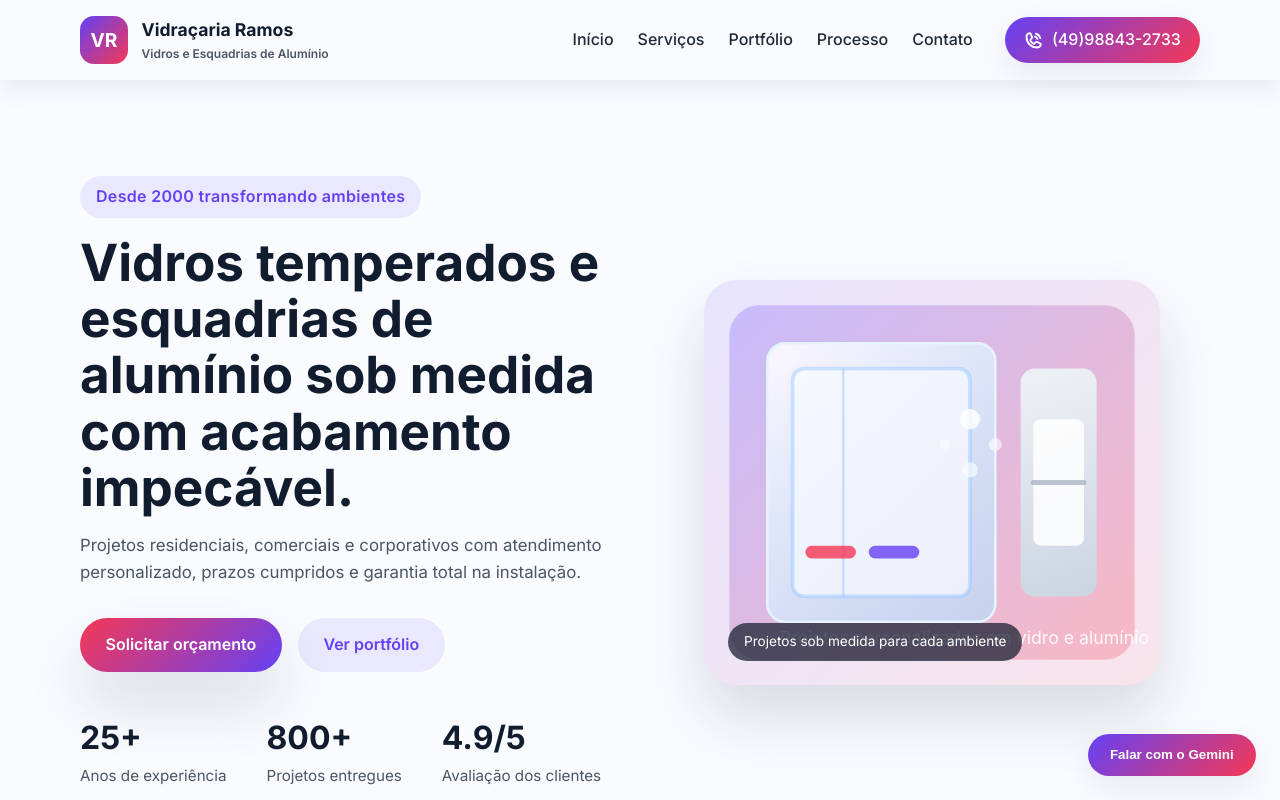
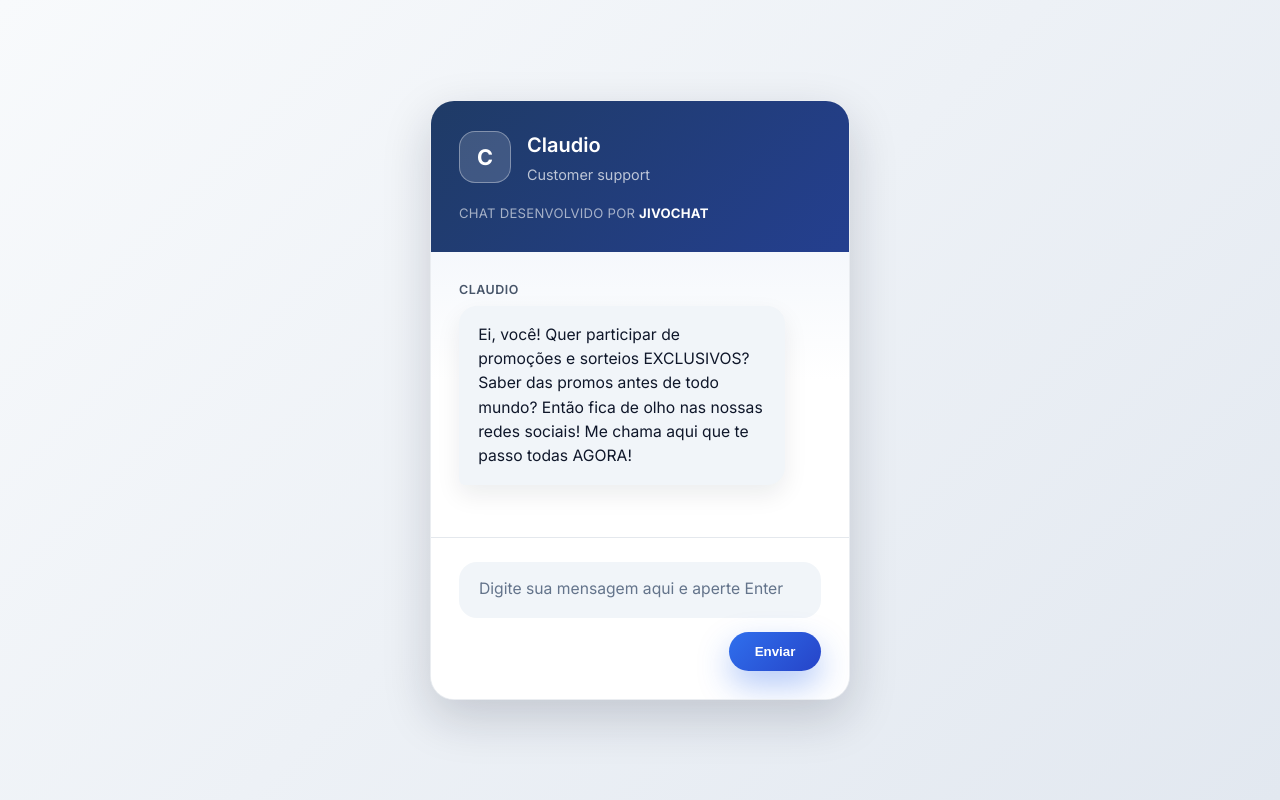
Before and after one commit to paulohramoss/landing-page, a React (Vite) app: page / in a window 1280 px wide. Shown: the top 800 px of the page. Built offline with nearby package versions, Linux system fonts and the light colour scheme.

Commit message:
Create JivoChat inspired single-page layout

```diff
--- a/src/App.tsx
+++ b/src/App.tsx
@@ -1,42 +1,8 @@
-import { useMemo } from 'react';
-import { motion } from 'framer-motion';
-import Header from './components/Header';
-import Footer from './components/Footer';
-import Hero from './sections/Hero';
-import Services from './sections/Services';
-import Highlights from './sections/Highlights';
-import Portfolio from './sections/Portfolio';
-import Testimonials from './sections/Testimonials';
-import Contact from './sections/Contact';
-import CallToAction from './sections/CallToAction';
-import Process from './sections/Process';
 import GeminiChat from './components/GeminiChat';
 
 function App(): JSX.Element {
-  const fadeIn = useMemo(
-    () => ({
-      hidden: { opacity: 0, y: 40 },
-      visible: { opacity: 1, y: 0 }
-    }),
-    []
-  );
-
   return (
-    <div className="app-shell">
-      <Header />
-      <main>
-        <Hero animation={fadeIn} />
-        <motion.div initial="hidden" whileInView="visible" viewport={{ once: true, amount: 0.2 }} variants={fadeIn}>
-          <Services />
-        </motion.div>
-        <Highlights />
-        <Portfolio />
-        <Process />
-        <Testimonials />
-        <CallToAction />
-        <Contact />
-      </main>
-      <Footer />
+    <div className="chat-page">
       <GeminiChat />
     </div>
   );
--- a/src/components/GeminiChat.tsx
+++ b/src/components/GeminiChat.tsx
@@ -57,7 +57,7 @@ function getInitialMessages(): GeminiChatMessage[] {
     id: INITIAL_GREETING_ID,
     role: "model",
     content:
-      "Olá! Sou o assistente virtual da Vidraçaria Ramos. Posso ajudar com informações sobre nossos produtos, prazos e orçamentos. Como posso te ajudar hoje?",
+      "Ei, você! Quer participar de promoções e sorteios EXCLUSIVOS? Saber das promos antes de todo mundo? Então fica de olho nas nossas redes sociais! Me chama aqui que te passo todas AGORA!",
   };
 
   if (typeof window === "undefined") {
@@ -89,7 +89,6 @@ function getInitialMessages(): GeminiChatMessage[] {
 }
 
 function GeminiChat(): JSX.Element {
-  const [isOpen, setIsOpen] = useState(false);
   const [inputValue, setInputValue] = useState("");
   const [isLoading, setIsLoading] = useState(false);
   const [messages, setMessages] =
@@ -218,47 +217,34 @@ function GeminiChat(): JSX.Element {
       ));
 
   useEffect(() => {
-    if (!isOpen) {
-      return;
-    }
-
     const container = messagesContainerRef.current;
 
     if (container) {
       container.scrollTo({ top: container.scrollHeight, behavior: "smooth" });
     }
-  }, [isOpen, messages]);
+  }, [messages]);
 
   return (
-    <div className={`gemini-chat ${isOpen ? "gemini-chat--open" : ""}`}>
-      <button
-        type="button"
-        className="gemini-chat__toggle"
-        onClick={() => setIsOpen((open) => !open)}
-        aria-expanded={isOpen}
-        aria-controls={isOpen ? "gemini-chat-panel" : undefined}
-      >
-        {isOpen ? "Fechar assistente" : "Falar com o Gemini"}
-      </button>
-
-      {isOpen && (
-        <div
-          id="gemini-chat-panel"
-          className="gemini-chat__panel"
-          role="dialog"
-          aria-label="Assistente virtual Gemini"
-        >
-          <header className="gemini-chat__header">
-            <h2>Assistente Gemini</h2>
-            <p>
-              Converse com a IA do Google para tirar dúvidas sobre nossos
-              serviços.
-            </p>
+    <div className="jivo-chat" role="application" aria-label="Atendimento on-line">
+      <div className="jivo-chat__card" role="dialog" aria-labelledby="jivo-chat-title">
+        <header className="jivo-chat__header">
+          <div className="jivo-chat__header-main">
+            <span className="jivo-chat__avatar" aria-hidden="true">
+              C
+            </span>
+            <div className="jivo-chat__agent">
+              <h2 id="jivo-chat-title">Claudio</h2>
+              <span>Customer support</span>
+            </div>
+          </div>
+          <span className="jivo-chat__brand">
+            Chat desenvolvido por <strong>jivochat</strong>
+          </span>
         </header>
 
         <div
           ref={messagesContainerRef}
-            className="gemini-chat__messages"
+          className="jivo-chat__messages"
           role="log"
           aria-live="polite"
           aria-busy={isLoading}
@@ -266,85 +252,66 @@ function GeminiChat(): JSX.Element {
           {messages.map((message) => (
             <div
               key={message.id}
-                className={`gemini-chat__message gemini-chat__message--${message.role}`}
+              className={`jivo-chat__message jivo-chat__message--${message.role}`}
             >
-                <span
-                  className="gemini-chat__message-avatar"
-                  aria-hidden="true"
-                >
+              <span className="jivo-chat__message-author">
                 {message.role === "user"
                   ? "Você"
                   : message.role === "model"
-                    ? "G"
-                    : "!"}
-                </span>
-                <div className="gemini-chat__message-body">
-                  <span className="gemini-chat__message-label">
-                    {message.role === "user"
-                      ? "Você"
-                      : message.role === "model"
-                      ? "Assistente Gemini"
+                  ? "Claudio"
                   : "Aviso"}
               </span>
-                  <div className="gemini-chat__message-content">
+              <div className="jivo-chat__message-bubble">
                 {renderMessage(message)}
-                  </div>
               </div>
             </div>
           ))}
           {isLoading && (
-              <div
-                className="gemini-chat__typing"
-                role="status"
-                aria-live="polite"
-              >
-                <span className="gemini-chat__typing-dots" aria-hidden="true">
+            <div className="jivo-chat__typing" role="status" aria-live="polite">
+              <span className="jivo-chat__typing-dots" aria-hidden="true">
                 <span />
                 <span />
                 <span />
               </span>
-                <span className="gemini-chat__typing-label">
-                  Gemini está digitando…
-                </span>
+              <span className="jivo-chat__typing-label">Claudio está digitando…</span>
             </div>
           )}
         </div>
 
-          <form className="gemini-chat__composer" onSubmit={handleSubmit}>
-            <label htmlFor="gemini-chat-input" className="gemini-chat__label">
-              Mensagem
+        <form className="jivo-chat__composer" onSubmit={handleSubmit}>
+          <label htmlFor="jivo-chat-input" className="jivo-chat__label">
+            Digite sua mensagem
           </label>
           <textarea
-              id="gemini-chat-input"
+            id="jivo-chat-input"
             name="message"
             placeholder={
               isConfigured
-                  ? "Escreva sua dúvida... (Enter para enviar, Shift + Enter para nova linha)"
-                  : "Configure a chave de API do Gemini para ativar o assistente."
+                ? "Digite sua mensagem aqui e aperte Enter"
+                : "Configure a chave de API do Gemini para ativar o chat."
             }
             value={inputValue}
             onChange={(event) => setInputValue(event.target.value)}
             onKeyDown={handleKeyDown}
             disabled={!isConfigured || isLoading}
-              rows={3}
+            rows={1}
             required
           />
           <button
             type="submit"
-              className="gemini-chat__submit"
+            className="jivo-chat__submit"
             disabled={!isConfigured || isLoading}
           >
             {isLoading ? "Enviando..." : "Enviar"}
           </button>
           {!isConfigured && (
-              <p className="gemini-chat__hint">
-                Adicione a variável <code>VITE_GEMINI_API_KEY</code> ao arquivo
-                de ambiente para ativar o chat.
+            <p className="jivo-chat__hint">
+              Adicione a variável <code>VITE_GEMINI_API_KEY</code> ao arquivo de
+              ambiente para ativar o chat.
             </p>
           )}
         </form>
       </div>
-      )}
     </div>
   );
 }
--- a/src/styles/gemini-chat.css
+++ b/src/styles/gemini-chat.css
@@ -1,202 +1,245 @@
-.gemini-chat {
-  position: fixed;
-  bottom: 1.5rem;
-  right: 1.5rem;
-  z-index: 20;
+.jivo-chat {
+  width: min(100%, 420px);
+}
+
+.jivo-chat__card {
   display: flex;
   flex-direction: column;
+  height: min(600px, 80vh);
+  border-radius: 24px;
+  overflow: hidden;
+  box-shadow: 0 18px 48px rgba(15, 23, 42, 0.18);
+  background: #ffffff;
+  border: 1px solid rgba(148, 163, 184, 0.2);
+}
+
+.jivo-chat__header {
+  display: flex;
+  flex-direction: column;
+  gap: 1.1rem;
+  padding: 1.75rem;
+  background: linear-gradient(135deg, #1f3b66, #243f8f);
+  color: #ffffff;
+}
+
+.jivo-chat__header-main {
+  display: flex;
+  align-items: center;
   gap: 1rem;
 }
 
-.gemini-chat__toggle {
-  padding: 0.85rem 1.4rem;
+.jivo-chat__avatar {
+  display: grid;
+  place-items: center;
+  width: 52px;
+  height: 52px;
+  border-radius: 16px;
+  background: rgba(255, 255, 255, 0.14);
+  font-weight: 700;
+  font-size: 1.35rem;
+  box-shadow: inset 0 0 0 1px rgba(255, 255, 255, 0.35);
+}
+
+.jivo-chat__agent h2 {
+  margin: 0;
+  font-size: 1.25rem;
+  font-weight: 600;
+}
+
+.jivo-chat__agent span {
+  display: block;
+  margin-top: 0.1rem;
+  font-size: 0.9rem;
+  color: rgba(255, 255, 255, 0.7);
+}
+
+.jivo-chat__brand {
+  font-size: 0.82rem;
+  letter-spacing: 0.02em;
+  text-transform: uppercase;
+  color: rgba(255, 255, 255, 0.6);
+}
+
+.jivo-chat__brand strong {
+  color: #ffffff;
+}
+
+.jivo-chat__messages {
+  flex: 1;
+  padding: 1.75rem;
+  display: flex;
+  flex-direction: column;
+  gap: 1.5rem;
+  overflow-y: auto;
+  background: linear-gradient(180deg, #f5f8fc 0%, #ffffff 45%);
+}
+
+.jivo-chat__messages::-webkit-scrollbar {
+  width: 10px;
+}
+
+.jivo-chat__messages::-webkit-scrollbar-thumb {
+  background: rgba(148, 163, 184, 0.55);
+  border-radius: 999px;
+}
+
+.jivo-chat__message {
+  display: flex;
+  flex-direction: column;
+  align-items: flex-start;
+  gap: 0.35rem;
+  max-width: 90%;
+}
+
+.jivo-chat__message--user {
+  margin-left: auto;
+  align-items: flex-end;
+}
+
+.jivo-chat__message-author {
+  font-size: 0.78rem;
+  font-weight: 600;
+  text-transform: uppercase;
+  letter-spacing: 0.04em;
+  color: #475569;
+}
+
+.jivo-chat__message--user .jivo-chat__message-author {
+  color: #334155;
+}
+
+.jivo-chat__message-bubble {
+  padding: 1.05rem 1.2rem;
+  border-radius: 18px 18px 18px 6px;
+  background: #f1f5f9;
+  color: #0f172a;
+  line-height: 1.55;
+  font-size: 0.98rem;
+  box-shadow: 0 10px 24px rgba(15, 23, 42, 0.08);
+}
+
+.jivo-chat__message--user .jivo-chat__message-bubble {
+  border-radius: 18px 18px 6px 18px;
+  background: linear-gradient(135deg, #2f6fed, #2644c8);
+  color: #ffffff;
+}
+
+.jivo-chat__message-bubble p {
+  margin: 0;
+}
+
+.jivo-chat__typing {
+  display: inline-flex;
+  align-items: center;
+  gap: 0.75rem;
+  padding: 0.75rem 1rem;
+  background: rgba(148, 163, 184, 0.14);
+  border-radius: 999px;
+  color: #475569;
+  font-size: 0.85rem;
+}
+
+.jivo-chat__typing-dots {
+  display: inline-flex;
+  gap: 0.35rem;
+}
+
+.jivo-chat__typing-dots span {
+  width: 8px;
+  height: 8px;
+  border-radius: 50%;
+  background: #1f3b66;
+  opacity: 0.4;
+  animation: jivo-chat-bounce 1.2s infinite ease-in-out;
+}
+
+.jivo-chat__typing-dots span:nth-child(2) {
+  animation-delay: 0.2s;
+}
+
+.jivo-chat__typing-dots span:nth-child(3) {
+  animation-delay: 0.4s;
+}
+
+.jivo-chat__composer {
+  display: flex;
+  flex-direction: column;
+  gap: 0.9rem;
+  padding: 1.5rem 1.75rem 1.75rem;
+  background: #ffffff;
+  border-top: 1px solid rgba(148, 163, 184, 0.25);
+}
+
+.jivo-chat__label {
+  position: absolute;
+  width: 1px;
+  height: 1px;
+  padding: 0;
+  margin: -1px;
+  overflow: hidden;
+  clip: rect(0, 0, 0, 0);
+  white-space: nowrap;
+  border: 0;
+}
+
+.jivo-chat__composer textarea {
+  border: none;
+  resize: none;
+  padding: 1rem 1.25rem;
+  border-radius: 18px;
+  background: #f1f5f9;
+  font-size: 0.98rem;
+  color: #0f172a;
+  min-height: 56px;
+  line-height: 1.4;
+  font-family: inherit;
+}
+
+.jivo-chat__composer textarea:focus {
+  outline: 2px solid rgba(37, 99, 235, 0.5);
+  outline-offset: 2px;
+}
+
+.jivo-chat__composer textarea::placeholder {
+  color: #64748b;
+}
+
+.jivo-chat__submit {
+  align-self: flex-end;
+  padding: 0.75rem 1.6rem;
   border-radius: 999px;
   border: none;
+  background: linear-gradient(135deg, #2f6fed, #2644c8);
+  color: #ffffff;
+  font-weight: 600;
   cursor: pointer;
-  font-weight: 600;
-  background: linear-gradient(135deg, var(--color-primary), var(--color-secondary));
-  color: #fff;
-  box-shadow: var(--shadow-sm);
+  box-shadow: 0 14px 32px rgba(37, 99, 235, 0.35);
   transition: transform 0.2s ease, box-shadow 0.2s ease;
 }
 
-.gemini-chat__toggle:hover {
-  transform: translateY(-2px);
-  box-shadow: var(--shadow-lg);
+.jivo-chat__submit:disabled {
+  cursor: not-allowed;
+  opacity: 0.65;
+  box-shadow: none;
 }
 
-.gemini-chat__panel {
-  width: clamp(320px, 38vw, 480px);
-  max-height: min(78vh, 720px);
-  display: flex;
-  flex-direction: column;
-  background: var(--color-surface);
-  border-radius: 20px;
-  box-shadow: var(--shadow-lg);
-  overflow: hidden;
-  border: 1px solid rgba(18, 28, 47, 0.08);
-  backdrop-filter: blur(6px);
+.jivo-chat__submit:not(:disabled):hover {
+  transform: translateY(-2px);
+  box-shadow: 0 18px 36px rgba(37, 99, 235, 0.45);
 }
 
-.gemini-chat__header {
-  display: flex;
-  flex-direction: column;
-  gap: 0.35rem;
-  padding: 1.5rem 1.75rem 1.25rem;
-  background: linear-gradient(135deg, rgba(101, 65, 245, 0.16), rgba(245, 56, 85, 0.14));
+.jivo-chat__hint {
+  margin: 0;
+  font-size: 0.8rem;
+  color: #475569;
 }
 
-.gemini-chat__header h2 {
-  margin: 0;
-  font-size: 1.1rem;
-  color: var(--color-dark);
-}
-
-.gemini-chat__header p {
-  margin: 0;
-  color: var(--color-muted);
-  font-size: 0.9rem;
-}
-
-.gemini-chat__messages {
-  flex: 1;
-  overflow-y: auto;
-  padding: 1.5rem 1.75rem;
-  display: flex;
-  flex-direction: column;
-  gap: 1.2rem;
-  background: rgba(249, 251, 255, 0.9);
-  scroll-behavior: smooth;
-}
-
-.gemini-chat__messages::-webkit-scrollbar {
-  width: 8px;
-}
-
-.gemini-chat__messages::-webkit-scrollbar-thumb {
-  background: rgba(101, 65, 245, 0.25);
-  border-radius: 999px;
-}
-
-.gemini-chat__message {
-  display: flex;
-  align-items: flex-end;
-  gap: 0.75rem;
-}
-
-.gemini-chat__message--user {
-  flex-direction: row-reverse;
-}
-
-.gemini-chat__message-avatar {
-  display: inline-flex;
-  align-items: center;
-  justify-content: center;
-  width: 2.25rem;
-  height: 2.25rem;
-  border-radius: 50%;
-  font-size: 0.7rem;
-  font-weight: 700;
-  letter-spacing: 0.02em;
-  background: linear-gradient(135deg, rgba(101, 65, 245, 0.18), rgba(245, 56, 85, 0.18));
-  color: var(--color-primary);
-  box-shadow: inset 0 0 0 1px rgba(101, 65, 245, 0.2);
-}
-
-.gemini-chat__message--user .gemini-chat__message-avatar {
-  background: linear-gradient(135deg, rgba(245, 56, 85, 0.18), rgba(101, 65, 245, 0.18));
-  color: var(--color-secondary);
-}
-
-.gemini-chat__message-body {
-  max-width: 100%;
-  display: grid;
-  gap: 0.35rem;
-}
-
-.gemini-chat__message-label {
-  font-size: 0.75rem;
-  font-weight: 600;
-  text-transform: uppercase;
-  letter-spacing: 0.04em;
-  color: var(--color-muted);
-}
-
-.gemini-chat__message--user .gemini-chat__message-label {
-  text-align: right;
-}
-
-.gemini-chat__message-content {
-  padding: 0.85rem 1rem;
-  border-radius: 16px;
-  background: #fff;
-  box-shadow: var(--shadow-sm);
-  color: var(--color-text);
-  line-height: 1.55;
-  font-size: 0.95rem;
-  white-space: pre-wrap;
-}
-
-.gemini-chat__message--user .gemini-chat__message-content {
-  background: linear-gradient(135deg, rgba(101, 65, 245, 0.14), rgba(245, 56, 85, 0.12));
-  color: #1e1b4b;
-}
-
-.gemini-chat__message--model .gemini-chat__message-content {
-  border: 1px solid rgba(101, 65, 245, 0.1);
-}
-
-.gemini-chat__message--error .gemini-chat__message-content {
-  background: rgba(245, 56, 85, 0.12);
-  color: #7f1d1d;
-  border: 1px solid rgba(245, 56, 85, 0.2);
-}
-
-.gemini-chat__typing {
-  display: inline-flex;
-  align-items: center;
-  gap: 0.75rem;
-  padding: 0.85rem 1rem;
-  align-self: flex-start;
-  background: rgba(255, 255, 255, 0.9);
-  border-radius: 999px;
-  box-shadow: inset 0 0 0 1px rgba(101, 65, 245, 0.1), var(--shadow-xs);
-  color: var(--color-muted);
-  font-size: 0.85rem;
-}
-
-.gemini-chat__typing-dots {
-  display: inline-flex;
-  gap: 0.3rem;
-}
-
-.gemini-chat__typing-dots span {
-  width: 8px;
-  height: 8px;
-  border-radius: 50%;
-  background: var(--color-primary);
-  opacity: 0.4;
-  animation: gemini-chat-bounce 1.2s infinite ease-in-out;
-}
-
-.gemini-chat__typing-dots span:nth-child(2) {
-  animation-delay: 0.2s;
-}
-
-.gemini-chat__typing-dots span:nth-child(3) {
-  animation-delay: 0.4s;
-}
-
-.gemini-chat__typing-label {
-  font-weight: 500;
-}
-
-@keyframes gemini-chat-bounce {
+@keyframes jivo-chat-bounce {
   0%,
   80%,
   100% {
     transform: scale(0.6);
-    opacity: 0.35;
+    opacity: 0.3;
   }
   40% {
     transform: scale(1);
@@ -204,82 +247,13 @@
   }
 }
 
-.gemini-chat__composer {
-  border-top: 1px solid rgba(18, 28, 47, 0.08);
-  padding: 1rem 1.5rem 1.25rem;
-  display: flex;
-  flex-direction: column;
-  gap: 0.75rem;
-  background: var(--color-surface);
-}
-
-.gemini-chat__label {
-  font-size: 0.85rem;
-  font-weight: 600;
-  color: var(--color-muted);
-}
-
-.gemini-chat__composer textarea {
-  resize: vertical;
-  min-height: 96px;
-  padding: 0.85rem 1rem;
-  border-radius: 14px;
-  border: 1px solid rgba(18, 28, 47, 0.12);
-  font-family: inherit;
-  font-size: 0.95rem;
-  transition: border-color 0.2s ease, box-shadow 0.2s ease;
-}
-
-.gemini-chat__composer textarea:focus {
-  outline: none;
-  border-color: rgba(101, 65, 245, 0.8);
-  box-shadow: 0 0 0 3px rgba(101, 65, 245, 0.12);
-}
-
-.gemini-chat__composer textarea:disabled {
-  background: rgba(18, 28, 47, 0.04);
-  cursor: not-allowed;
-}
-
-.gemini-chat__submit {
-  align-self: flex-end;
-  padding: 0.75rem 1.6rem;
-  border-radius: 999px;
-  border: none;
-  background: linear-gradient(135deg, var(--color-primary), var(--color-secondary));
-  color: #fff;
-  font-weight: 600;
-  cursor: pointer;
-  box-shadow: var(--shadow-sm);
-  transition: transform 0.2s ease, box-shadow 0.2s ease;
-}
-
-.gemini-chat__submit:disabled {
-  cursor: not-allowed;
-  opacity: 0.7;
-  box-shadow: none;
-}
-
-.gemini-chat__submit:not(:disabled):hover {
-  transform: translateY(-2px);
-  box-shadow: var(--shadow-lg);
-}
-
-.gemini-chat__hint {
-  margin: 0;
-  font-size: 0.8rem;
-  color: var(--color-muted);
-}
-
-@media (max-width: 768px) {
-  .gemini-chat {
-    right: 1rem;
-    left: 1rem;
-    bottom: 1rem;
-    align-items: flex-end;
+@media (max-width: 640px) {
+  .jivo-chat {
+    width: 100%;
   }
 
-  .gemini-chat__panel {
-    width: min(100%, 500px);
+  .jivo-chat__card {
+    height: auto;
+    min-height: 520px;
   }
 }
--- a/src/styles/global.css
+++ b/src/styles/global.css
@@ -26,6 +26,15 @@ body {
   background: var(--color-background);
   color: var(--color-text);
   line-height: 1.6;
+}
+
+.chat-page {
+  min-height: 100vh;
+  display: flex;
+  align-items: center;
+  justify-content: center;
+  padding: clamp(1.5rem, 4vw, 3.5rem);
+  background: linear-gradient(135deg, #f8fafc, #e2e8f0);
 }
 
 a {
```
Lines whose indentation alone changed are shown as unchanged.
